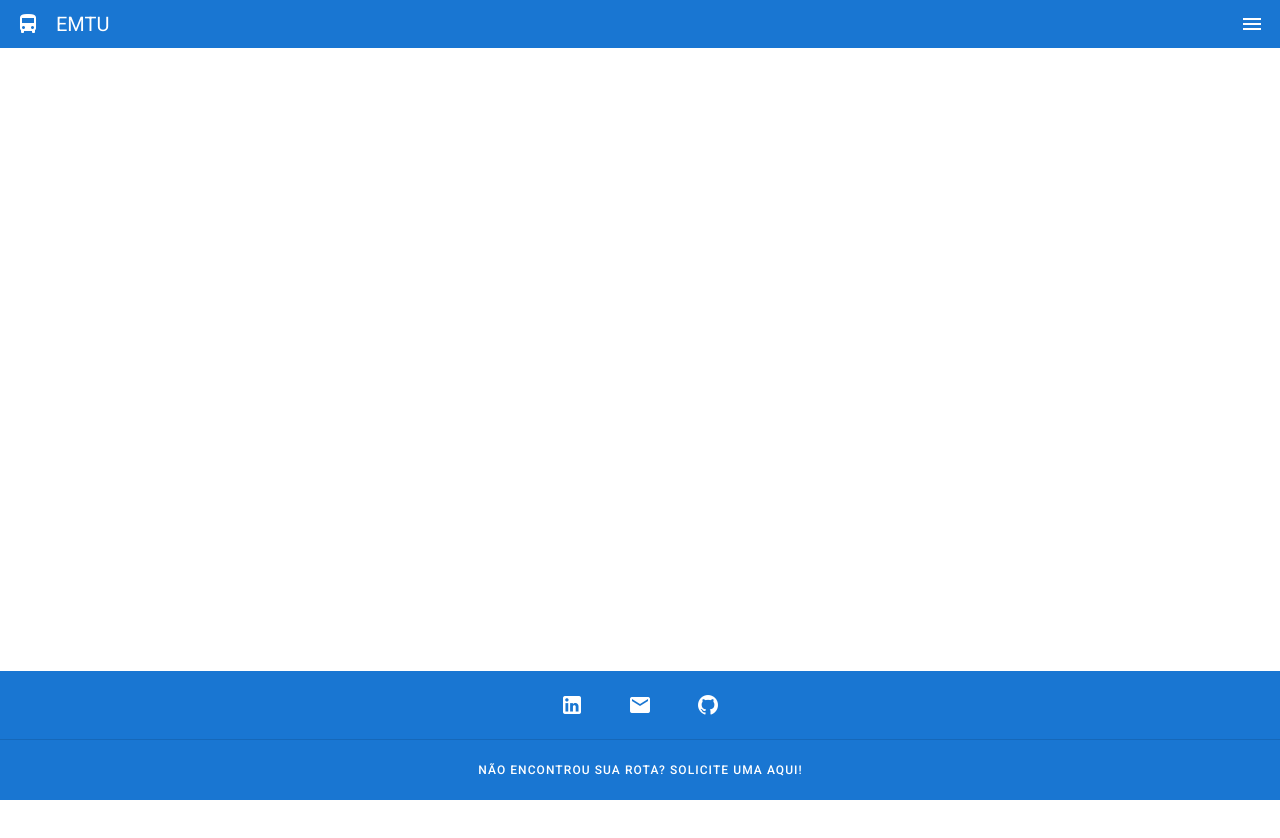
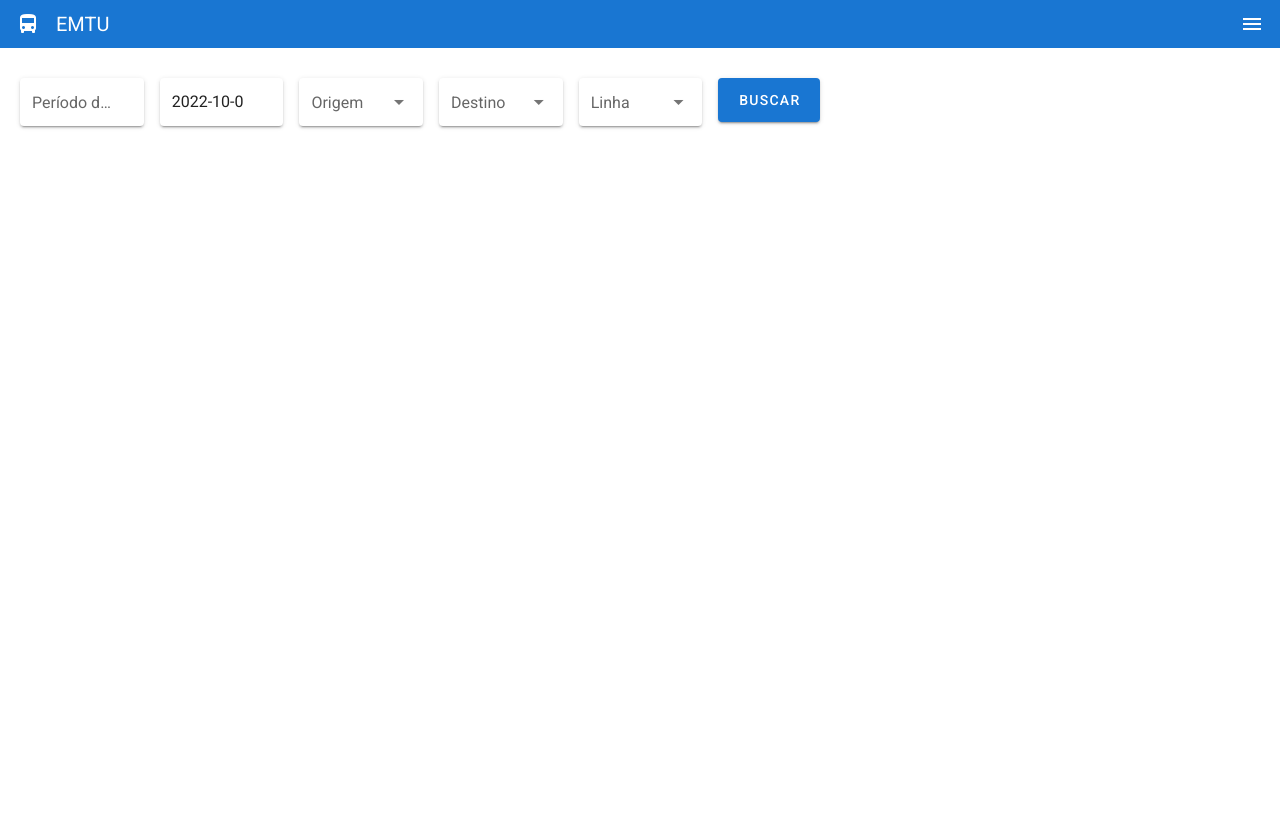
Before and after one commit to UnifespCodeLab/emtu-web, a Nuxt app: page /admin/buscas-realizadas in a window 1280 px wide. Shown: the top 838 px of the page. Built offline with nearby package versions, Linux system fonts and the light colour scheme.

Commit message:
feat: creating page

```diff
--- /dev/null
+++ b/pages/admin/buscas-realizadas.vue
@@ -0,0 +1,130 @@
+<template>
+  <div class="performed-searches">
+    <div class="performed-searches__filter">
+      <v-dialog
+        ref="dialogStartDate"
+        v-model="startDateDialog"
+        :return-value.sync="startDate"
+        persistent
+        width="290px"
+      >
+        <template #activator="{ on, attrs }">
+          <v-text-field
+            v-model="startDate"
+            class="performed-searches__input"
+            clearable
+            placeholder="Período de início"
+            label="Período de início"
+            v-bind="attrs"
+            solo
+            v-on="on"
+          />
+        </template>
+        <v-date-picker v-model="startDate" scrollable>
+          <v-spacer />
+          <v-btn text color="primary" @click="startDateDialog = false">
+            Cancelar
+          </v-btn>
+          <v-btn text color="primary" @click="$refs.dialogStartDate.save(startDate)">
+            OK
+          </v-btn>
+        </v-date-picker>
+      </v-dialog>
+      <v-dialog
+        ref="dialogEndDate"
+        v-model="endDateDialog"
+        :return-value.sync="endDate"
+        persistent
+        width="290px"
+      >
+        <template #activator="{ on, attrs }">
+          <v-text-field
+            v-model="endDate"
+            class="performed-searches__input"
+            clearable
+            placeholder="Período final"
+            label="Período final"
+            readonly
+            v-bind="attrs"
+            solo
+            v-on="on"
+          />
+        </template>
+        <v-date-picker v-model="endDate" scrollable>
+          <v-spacer />
+          <v-btn text color="primary" @click="endDateDialog = false">
+            Cancelar
+          </v-btn>
+          <v-btn text color="primary" @click="$refs.dialogEndDate.save(endDate)">
+            OK
+          </v-btn>
+        </v-date-picker>
+      </v-dialog>
+      <v-autocomplete class="performed-searches__input" :items="['Cidade A', 'Cidade B']" label="Origem" solo />
+      <v-autocomplete class="performed-searches__input" :items="['Cidade C', 'Cidade D']" label="Destino" solo />
+      <v-autocomplete class="performed-searches__input" :items="['linha 01', 'linha 02']" label="Linha" solo />
+      <v-btn color="primary" large>
+        BUSCAR
+      </v-btn>
+    </div>
+  </div>
+</template>
+
+<script>
+export default {
+  name: 'AdminPerformedSearches',
+  layout: 'admin',
+  data () {
+    return {
+      startDate: null,
+      startDateDialog: false,
+      endDate: new Date(Date.now() - new Date().getTimezoneOffset() * 60000)
+        .toISOString()
+        .substr(0, 10),
+      endDateDialog: false
+    }
+  }
+}
+</script>
+<style scoped lang="scss">
+.performed-searches {
+  align-items: flex-start;
+  display: flex;
+  flex-direction: column;
+  justify-content: center;
+  padding-left: 4px;
+  padding-right: 4px;
+
+  @media (min-width: 1000px) {
+    padding-left: 20px;
+    padding-right: 20px;
+  }
+}
+
+.performed-searches__filter{
+  align-items: flex-start;
+  display: flex;
+  flex-direction: column;
+  gap: 24px;
+  justify-content: flex-start;
+  margin-top: 28px;
+  width: 100%;
+
+  @media (min-width: 800px) {
+    align-items: flex-start;
+    display: flex;
+    flex-direction: row;
+    gap: 16px;
+    width: 800px;
+  }
+}
+
+.performed-searches__input {
+  width: 100%;
+  height: 36px;
+
+  @media (min-width: 800px) {
+    width: 188px;
+  }
+}
+</style>
```
